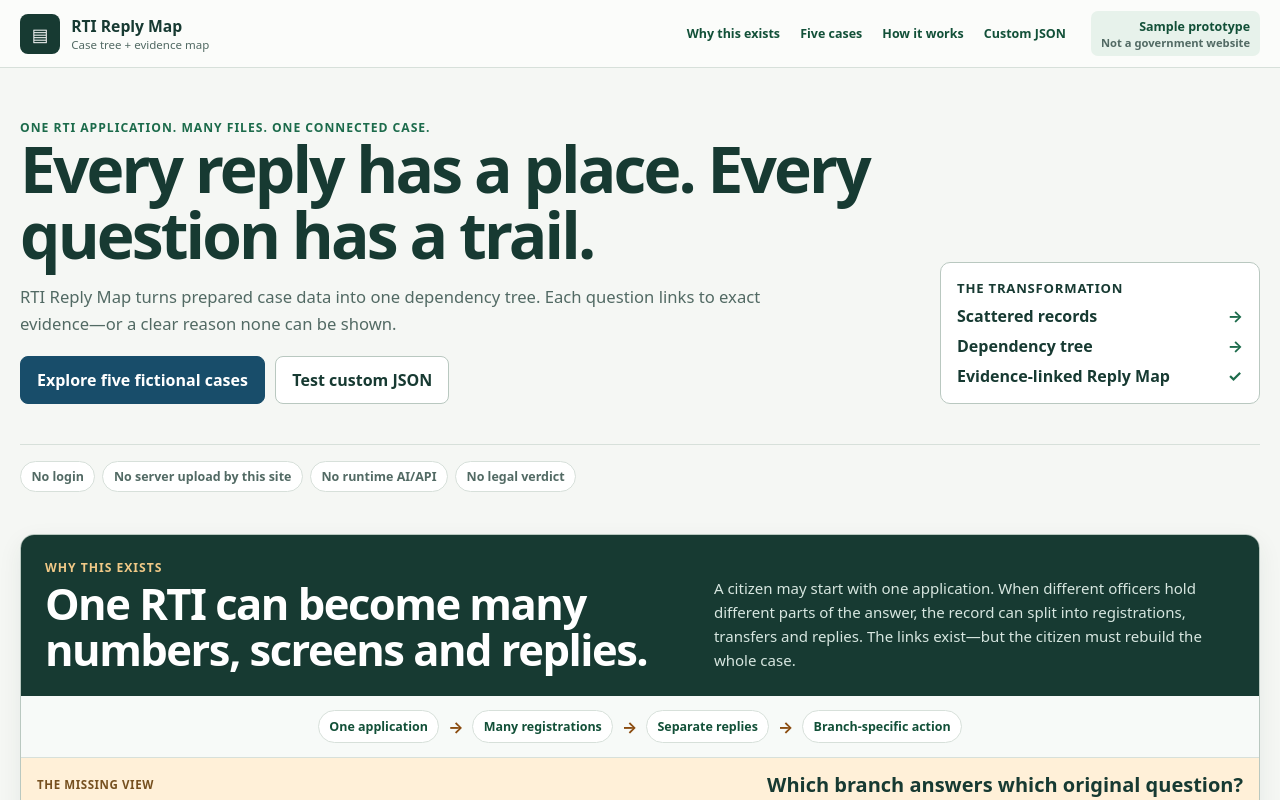
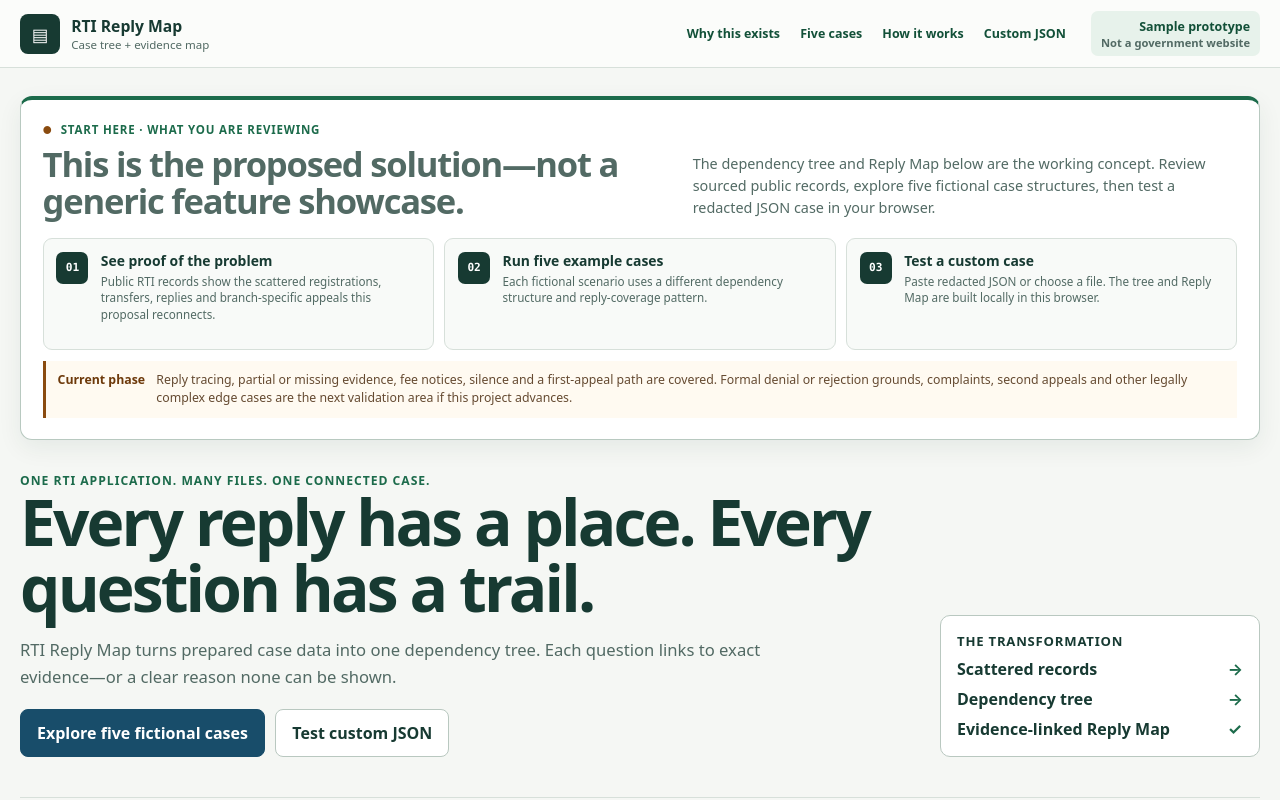
Before and after one commit to harshith0518/RTI-reply-map---Varun-Mayya, a Next.js app: page / in a window 1280 px wide. Shown: the top 800 px of the page. Built offline with nearby package versions, Linux system fonts and the light colour scheme.

Commit message:
feat: frame the prototype as the proposed solution

```diff
--- a/app/components/workspace/ReplyMapApp.tsx
+++ b/app/components/workspace/ReplyMapApp.tsx
@@ -78,6 +78,36 @@ export function ReplyMapApp() {
       </header>
 
       <main id="main-content" className="workspace-page" tabIndex={-1}>
+        <section className="review-note" aria-labelledby="review-note-title">
+          <div className="review-note-heading">
+            <div>
+              <p className="review-note-kicker"><span aria-hidden="true">●</span> Start here · What you are reviewing</p>
+              <h2 id="review-note-title">This is the proposed solution—not a generic feature showcase.</h2>
+            </div>
+            <p>The dependency tree and Reply Map below are the working concept. Review sourced public records, explore five fictional case structures, then test a redacted JSON case in your browser.</p>
+          </div>
+
+          <nav className="review-paths" aria-label="Review this solution in three steps">
+            <a href="#why-this-exists">
+              <span>01</span>
+              <div><strong>See proof of the problem</strong><small>Public RTI records show the scattered registrations, transfers, replies and branch-specific appeals this proposal reconnects.</small></div>
+            </a>
+            <a href="#examples">
+              <span>02</span>
+              <div><strong>Run five example cases</strong><small>Each fictional scenario uses a different dependency structure and reply-coverage pattern.</small></div>
+            </a>
+            <a href="#use-your-case">
+              <span>03</span>
+              <div><strong>Test a custom case</strong><small>Paste redacted JSON or choose a file. The tree and Reply Map are built locally in this browser.</small></div>
+            </a>
+          </nav>
+
+          <aside className="review-scope" aria-label="Scope of this prototype phase">
+            <strong>Current phase</strong>
+            <span>Reply tracing, partial or missing evidence, fee notices, silence and a first-appeal path are covered. Formal denial or rejection grounds, complaints, second appeals and other legally complex edge cases are the next validation area if this project advances.</span>
+          </aside>
+        </section>
+
         <section className="product-intro" aria-labelledby="product-title">
           <div>
             <p className="eyebrow">One RTI application. Many files. One connected case.</p>
--- a/app/workspace.css
+++ b/app/workspace.css
@@ -7,6 +7,22 @@
 .topbar-actions { display: flex; align-items: center; gap: .8rem; }
 .topbar-link { min-height: 42px; display: inline-flex; align-items: center; border-radius: 7px; padding: .45rem .65rem; color: var(--green-dark); font-size: .84rem; font-weight: 750; text-decoration: none; }
 .topbar-link:hover { background: var(--green-soft); }
+
+.review-note { margin: .35rem 0 0; border: 1px solid #b8c9c0; border-top: 4px solid var(--green); border-radius: 12px; padding: 1.35rem; background: white; box-shadow: var(--shadow-small); }
+.review-note-heading { display: grid; grid-template-columns: minmax(0, 1.05fr) minmax(280px, .95fr); align-items: end; gap: 1rem 3rem; }
+.review-note-kicker { margin: 0 0 .45rem; color: var(--green); font-size: .72rem; font-weight: 820; letter-spacing: .07em; text-transform: uppercase; }
+.review-note-kicker span { margin-right: .25rem; color: var(--amber); font-size: .65rem; }
+.review-note h2 { max-width: 710px; margin: 0; font-size: clamp(1.45rem, 2.7vw, 2.2rem); letter-spacing: -.035em; line-height: 1.08; }
+.review-note-heading > p { max-width: 560px; margin: 0; color: var(--muted); font-size: .9rem; line-height: 1.55; }
+.review-paths { display: grid; grid-template-columns: repeat(3, minmax(0, 1fr)); gap: .65rem; margin-top: 1.15rem; }
+.review-paths a { min-width: 0; min-height: 112px; display: grid; grid-template-columns: 34px minmax(0, 1fr); align-items: start; gap: .65rem; border: 1px solid var(--line); border-radius: 9px; padding: .8rem; background: #f8faf8; color: var(--ink); text-decoration: none; }
+.review-paths a:hover { border-color: #91ad9e; background: var(--green-soft); }
+.review-paths > a > span { width: 32px; height: 32px; display: grid; place-items: center; border-radius: 7px; background: var(--ink); color: white; font-family: "Cascadia Code", Consolas, monospace; font-size: .7rem; font-weight: 800; }
+.review-paths strong, .review-paths small { display: block; }
+.review-paths strong { font-size: .87rem; line-height: 1.25; }
+.review-paths small { margin-top: .3rem; color: var(--muted); font-size: .73rem; line-height: 1.42; }
+.review-scope { display: grid; grid-template-columns: auto minmax(0, 1fr); gap: .7rem; margin-top: .7rem; border-left: 3px solid var(--amber); padding: .65rem .75rem; background: #fffaf1; color: #654a31; font-size: .77rem; line-height: 1.45; }
+.review-scope strong { color: #6d390a; white-space: nowrap; }
 
 .product-intro { display: grid; grid-template-columns: minmax(0, 1fr) 320px; align-items: end; gap: 2.5rem; border-bottom: 1px solid var(--line); padding: 2rem 0 2.5rem; }
 .product-intro h1 { max-width: 900px; font-size: clamp(2.25rem, 5vw, 4.4rem); }
@@ -303,6 +319,7 @@
 .footer-boundaries > p { margin: .75rem 0 0; color: var(--muted); font-size: .8rem; text-align: center; }
 
 @media (max-width: 960px) {
+  .review-note-heading { grid-template-columns: 1fr; gap: .75rem; }
   .product-intro { grid-template-columns: 1fr; }
   .product-intro aside { max-width: 480px; }
   .workspace-grid { grid-template-columns: 1fr; }
@@ -320,6 +337,8 @@
   .topbar { flex-wrap: wrap; gap: .35rem .75rem; }
   .topbar-nav { order: 3; width: 100%; margin: 0; overflow-x: auto; overscroll-behavior-inline: contain; scrollbar-width: thin; }
   .topbar-nav a { min-height: 44px; }
+  .review-paths { grid-template-columns: 1fr; }
+  .review-paths a { min-height: 0; }
   .why-section, .example-picker, .workspace-grid, .how-section, .import-section { scroll-margin-top: 132px; }
   .how-steps { grid-template-columns: 1fr; }
   .graph-stage { overflow-x: clip; padding: .9rem .65rem; background-size: 18px 18px; }
@@ -337,6 +356,11 @@
 
 @media (max-width: 620px) {
   .workspace-page { width: min(100% - 1.5rem, 1240px); padding-top: 1.2rem; }
+  .review-note { padding: 1rem; }
+  .review-note h2 { font-size: clamp(1.4rem, 7.5vw, 1.85rem); }
+  .review-paths { margin-top: 1rem; }
+  .review-paths a { min-height: 108px; }
+  .review-scope { grid-template-columns: 1fr; gap: .2rem; }
   .product-intro { gap: 1.4rem; padding-top: .8rem; }
   .product-intro h1 { font-size: clamp(2rem, 10vw, 2.8rem); }
   .section-heading { align-items: stretch; flex-direction: column; gap: .9rem; }
```
Also changed, not shown: 1 other file (tests, documents, lock files or other folders).
